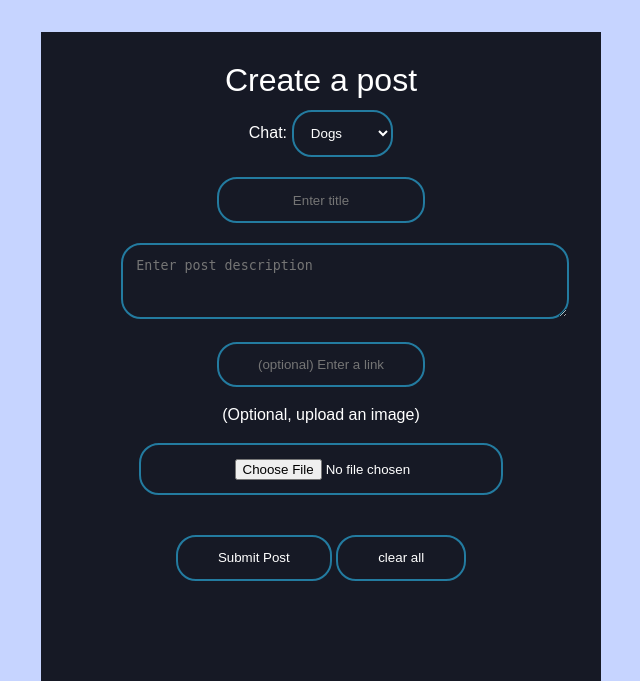
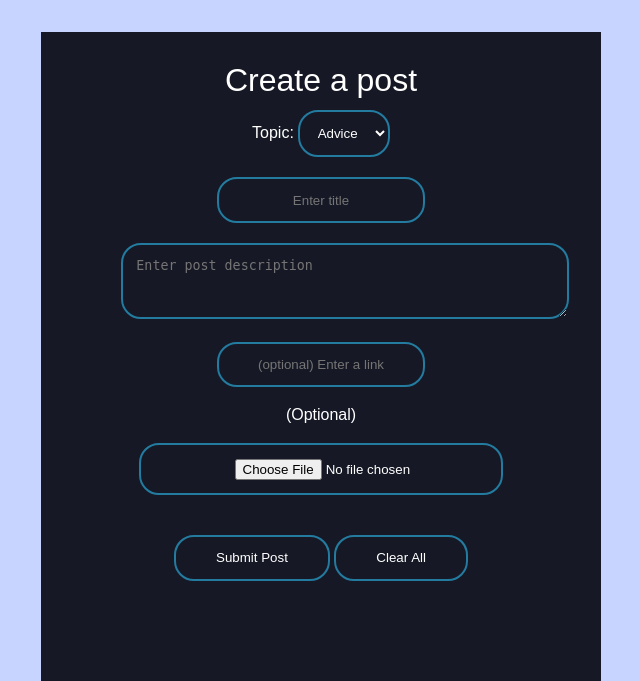
Before and after one commit to Tanvir-Kang/ChatsAndDogs-Website, a PHP site: page /createAPost.php in a window 1280 px wide. Shown: the part 213-894 px from the top of the page, without its empty margins (399-1039 px from the left). Run offline with PHP 8.4, Linux system fonts and the light colour scheme; some libraries are stand-ins or nearby versions.

Commit message:
Minor QOL updates

```diff
--- a/createAPost.php
+++ b/createAPost.php
@@ -80,24 +80,22 @@
             <form method="POST" action="createAPost.php" class="holder" enctype="multipart/form-data">
                 <h1>Create a post</h1>
                 <div id="chats">
-                <label>Chat:</label>
+                <label>Topic:</label>
                 <select name="chat" >
-                    <option selected>Dogs</option>
-                    <option>Cats</option>
-                    <option>Subarus</option>
-                    <option>Off-topic</option>
+                    <option selected>Advice</option>
+                    <option>Chats</option>
                 </select>
                 </div>
                 <input type="text" required name="title" placeholder="Enter title">
                 <textarea required name="description" rows="3" cols="50" placeholder="Enter post description"></textarea>
                 <input type="text" name="link" placeholder="(optional) Enter a link">
                 <div id="image">
-                    <label>(Optional, upload an image)</label>
+                    <label>(Optional)</label>
                     <input type="file" id="img" name="pic" accept="image/*">
                 </div>
                 <div id="buttons">
                     <input type="submit" name="submit" value="Submit Post">
-                    <input type="reset" value="clear all">
+                    <input type="reset" value="Clear All">
                 </div>
             </form>
         </div>
--- a/css/login.css
+++ b/css/login.css
@@ -60,3 +60,7 @@ body {
 #link a:hover {
     color: lawngreen;
 }
+.hover:hover {
+    color: #237BA0;
+
+}
--- a/login.php
+++ b/login.php
@@ -55,8 +55,8 @@
             <input type="submit" value="Login">
 
             <div id="links">
-                <a href="#" id ="forgotPassword" ><p>Forgot Password?</p></a>
-                <a href="signup.php"><p>Don't have an account? Sign up now</p></a>
+                <a href="#" id ="forgotPassword" ><p class="hover">Forgot Password?</p></a>
+                <a href="signup.php"><p class="hover">Don't have an account? Sign up now</p></a>
             </div>
 
         </form>
--- a/signup.php
+++ b/signup.php
@@ -106,7 +106,7 @@
             <input type="text" required name="lastName" placeholder="Last name">
             <input type="text" required name="userName" placeholder="Username" pattern="^[a-zA-Z][a-zA-Z0-9-_\.]{1,20}$">
             <input type="email" required name="email" placeholder="Email">
-            <label>Password must contain a number, letters and a special character</label>
+            <label>Password must contain a number, capital letter, letter and a special character</label>
             <input type="password" required name="password" placeholder="Pick a password" pattern="(?=^.{8,}$)((?=.*\d)|(?=.*\W+))(?![.\n])(?=.*[A-Z])(?=.*[a-z]).*$">
             <label>Enter your birthdate:</label><input required type="date" name="birthdate">
             <div id="gender">
```
